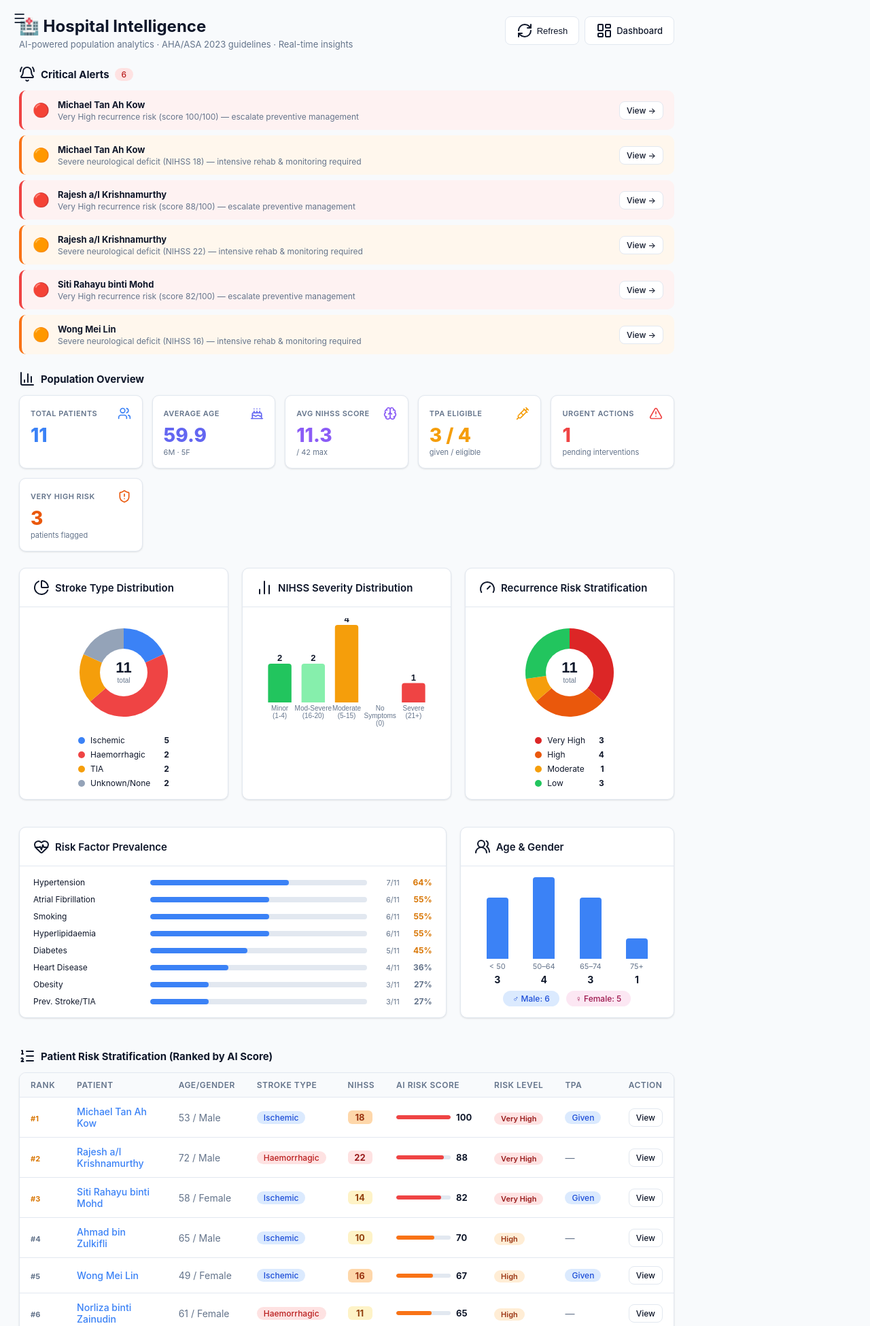
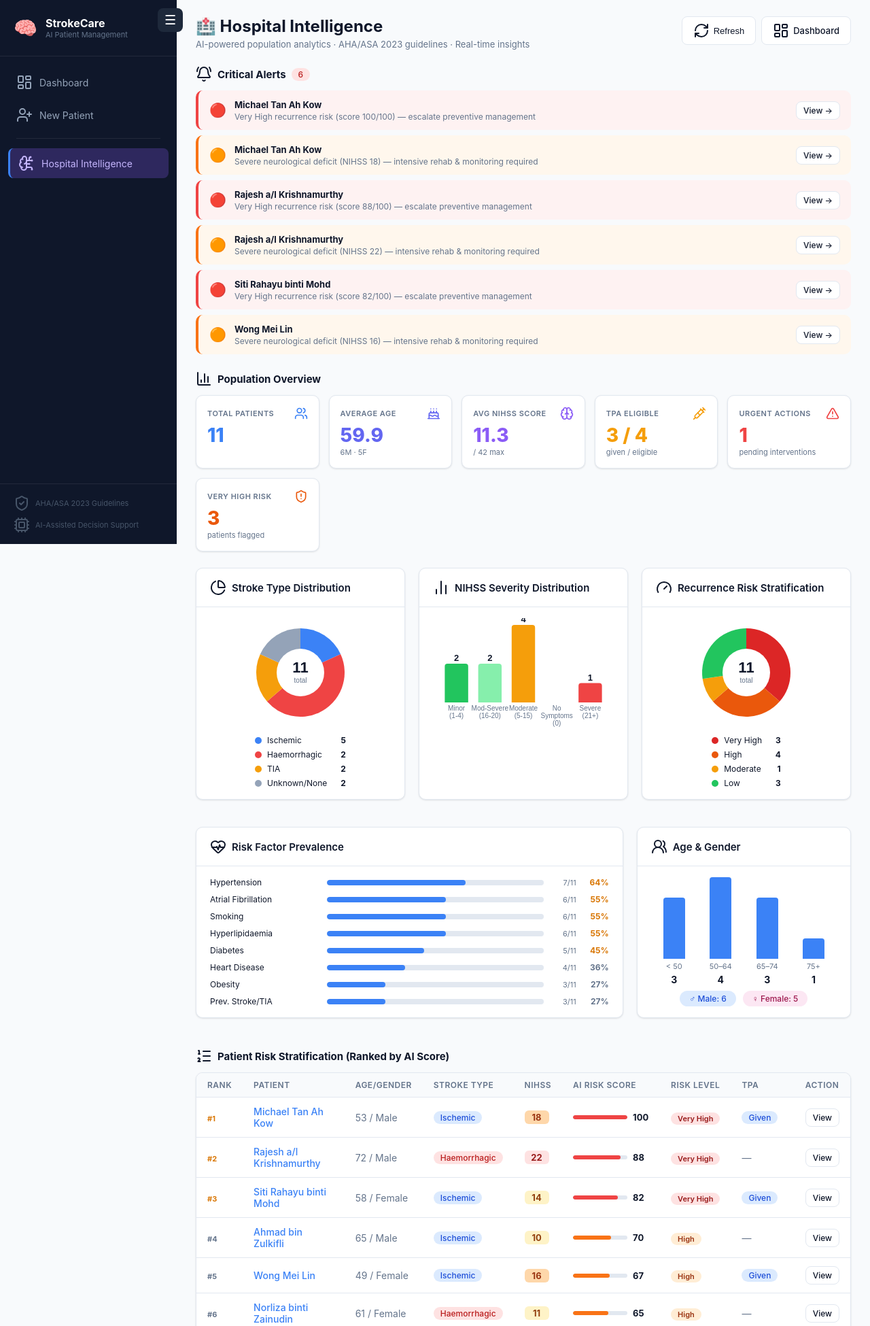
Before and after one commit to nurfadhlina-upm/StrokeNeura3, a Flask app: page /intelligence in a window 1280 px wide. Shown: the top 1950 px of the page at 68% size. Run offline with Flask 3, Linux system fonts and the light colour scheme; data comes from the database, SQL or seed files in the repository.

Commit message:
Update style.css

```diff
--- a/static/css/style.css
+++ b/static/css/style.css
@@ -586,30 +586,34 @@ canvas { max-width: 100%; }
 .sidebar-toggle {
   position: fixed;
   top: 12px;
-  left: 12px;
+  left: 232px;
   z-index: 1100;
-  background: transparent;
-  color: #1e293b;
+  background: #1e293b;
+  color: #fff;
   border: none;
+  border-radius: 8px;
   font-size: 1.2rem;
-  padding: 4px 8px;
+  padding: 6px 10px;
   cursor: pointer;
+  transition: left 0.3s ease;
 }
 
 .sidebar {
-  transform: translateX(-100%);
   transition: transform 0.3s ease;
 }
 
-.sidebar.open {
-  transform: translateX(0);
+.sidebar.closed {
+  transform: translateX(-100%);
 }
 
-.sidebar.open ~ .main-content {
-  margin-left: var(--sidebar-w);
+.sidebar.closed ~ .main-content {
+  margin-left: 0;
+}
+
+.sidebar.closed ~ .sidebar-toggle {
+  left: 12px;
 }
 
 .main-content {
-  margin-left: 0;
   transition: margin-left 0.3s ease;
 }
```
